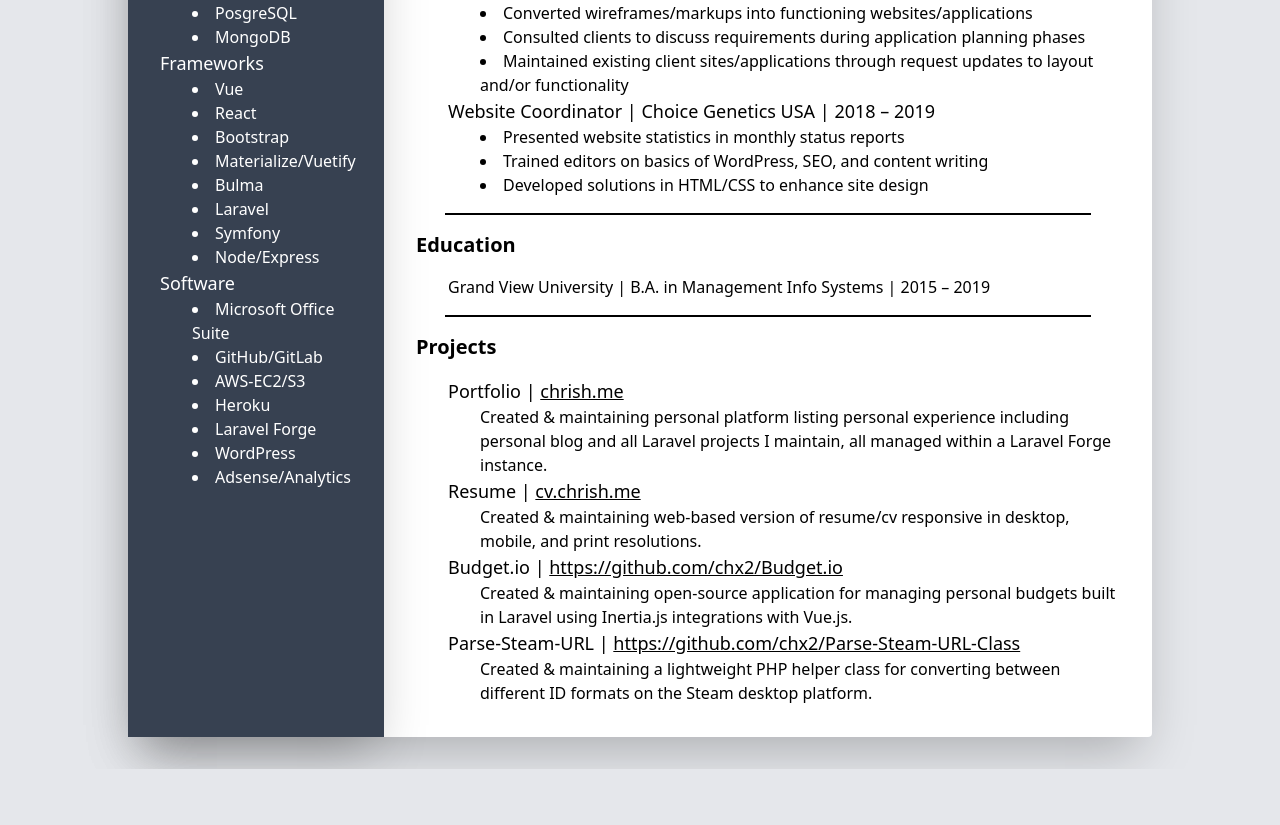
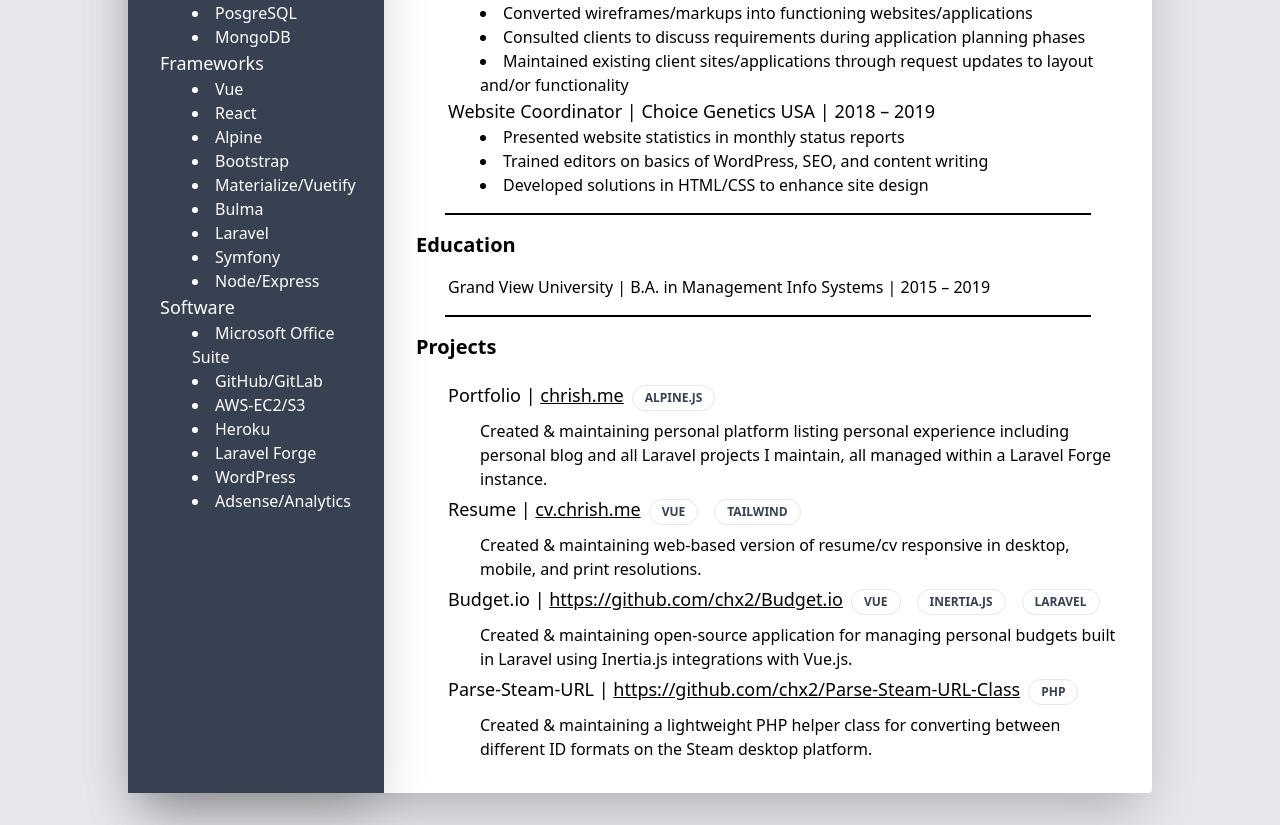
Before and after one commit to chx2/Resume, a Vue app: page / in a window 1280 px wide. Shown: the part 785-1610 px from the top of the page. Before the commit the page ends 1554 px from the top, so only its background shows below. Built offline with nearby package versions, Linux system fonts and the light colour scheme.

Commit message:
Add project skills

```diff
--- a/src/components/Projects.vue
+++ b/src/components/Projects.vue
@@ -3,7 +3,13 @@
     <h2 class="text-xl font-bold pb-4">Projects</h2>
 
     <div v-for="item in items" :key="item.name">
-      <h3 class="text-lg lg:ml-8">{{ item.name }} | <a class="underline" :href="item.url">{{ item.url_short }}</a></h3>
+      <h3 class="text-lg lg:ml-8">{{ item.name }} |
+        <a class="underline" :href="item.url">{{ item.url_short }}</a>
+        <span v-for="(skill, index) in item.skills"
+            class="print:hidden m-2 text-xs inline-flex items-center font-bold leading-sm uppercase px-3 py-1 rounded-full bg-white text-gray-700 border">
+            {{ skill }}
+        </span>
+      </h3>
       <p class="ml-8 lg:ml-16">
         {{ item.description }}
       </p>
--- a/src/data/projects.json
+++ b/src/data/projects.json
@@ -3,24 +3,39 @@
     "name": "Portfolio",
     "url": "https://chrish.me",
     "url_short": "chrish.me",
+    "skills": [
+      "Alpine.js"
+    ],
     "description": "Created & maintaining personal platform listing personal experience including personal blog and all Laravel projects I maintain, all managed within a Laravel Forge instance."
   },
   {
     "name": "Resume",
     "url": "https://cv.chrish.me",
     "url_short": "cv.chrish.me",
+    "skills": [
+      "Vue",
+      "Tailwind"
+    ],
     "description": "Created & maintaining web-based version of resume/cv responsive in desktop, mobile, and print resolutions."
   },
   {
     "name": "Budget.io",
     "url": "https://github.com/chx2/Budget.io",
     "url_short": "https://github.com/chx2/Budget.io",
+    "skills": [
+      "Vue",
+      "Inertia.js",
+      "Laravel"
+    ],
     "description": "Created & maintaining open-source application for managing personal budgets built in Laravel using Inertia.js integrations with Vue.js."
   },
   {
     "name": "Parse-Steam-URL",
     "url": "https://github.com/chx2/Parse-Steam-URL-Class",
     "url_short": "https://github.com/chx2/Parse-Steam-URL-Class",
+    "skills": [
+      "PHP"
+    ],
     "description": "Created & maintaining a lightweight PHP helper class for converting between different ID formats on the Steam desktop platform."
   }
 ]
--- a/src/data/skills.json
+++ b/src/data/skills.json
@@ -23,6 +23,7 @@
     "skills": [
       "Vue",
       "React",
+      "Alpine",
       "Bootstrap",
       "Materialize/Vuetify",
       "Bulma",
```
Also changed, not shown: 1 other file (tests, documents, lock files or other folders).
